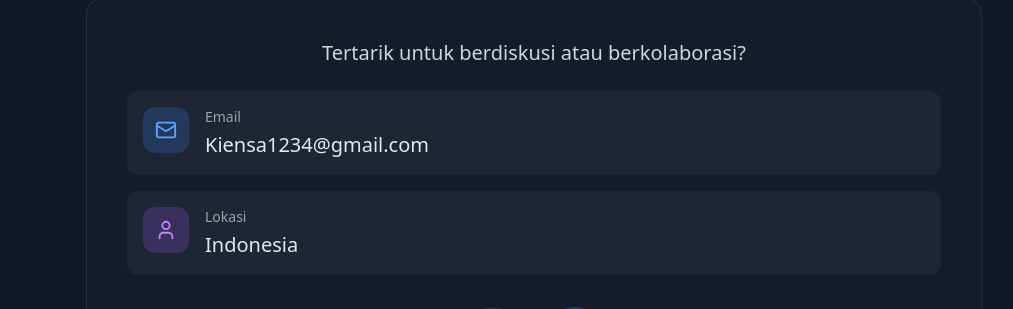
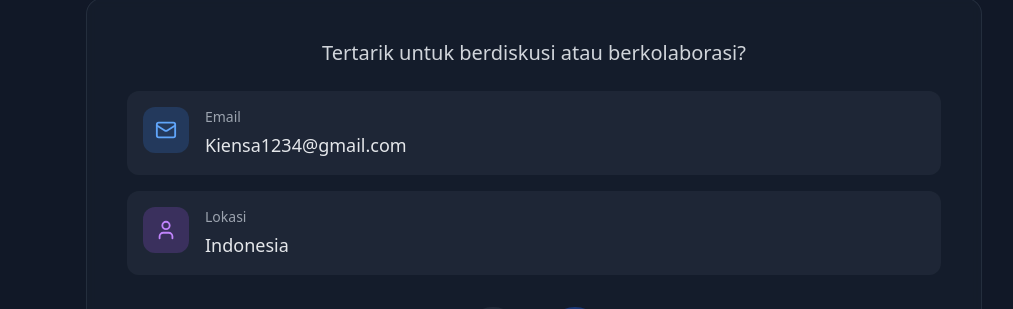
Before and after one commit to Kikiabdilah/Portofolio, a React (Vite) app: page / in a window 1280 px wide. Shown: the part 4006-4315 px from the top of the page, without its empty margins (106-1119 px from the left). Built offline with nearby package versions, Linux system fonts and the light colour scheme.

Commit message:
fix size mobile

```diff
--- a/src/components/Contact.jsx
+++ b/src/components/Contact.jsx
@@ -26,7 +26,7 @@ export default function Contact() {
               </div>
               <div className="min-w-0">
                 <p className="text-sm text-gray-400 mb-1">Email</p>
-                <p className="text-base md:text-xl text-gray-200 break-all">
+                <p className="text-base md:text-lg text-gray-200 break-all">
                   Kiensa1234@gmail.com
                 </p>
               </div>
@@ -39,7 +39,7 @@ export default function Contact() {
               </div>
               <div>
                 <p className="text-sm text-gray-400 mb-1">Lokasi</p>
-                <p className="text-base md:text-xl text-gray-200">
+                <p className="text-base md:text-lg text-gray-200">
                   Indonesia
                 </p>
               </div>
```
